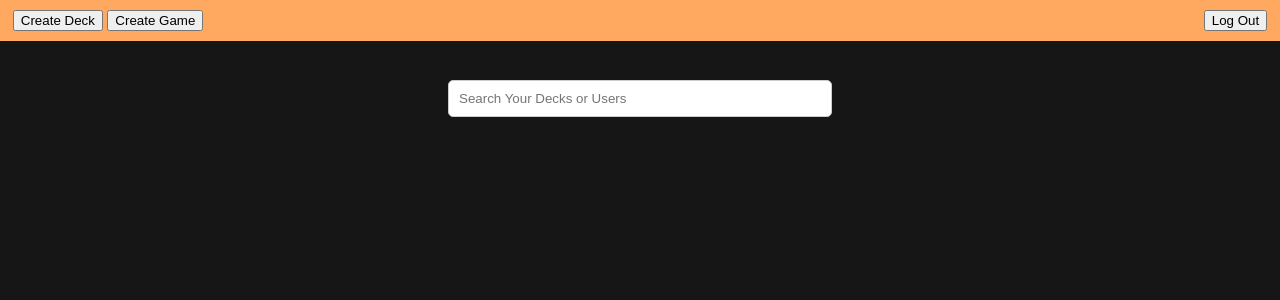
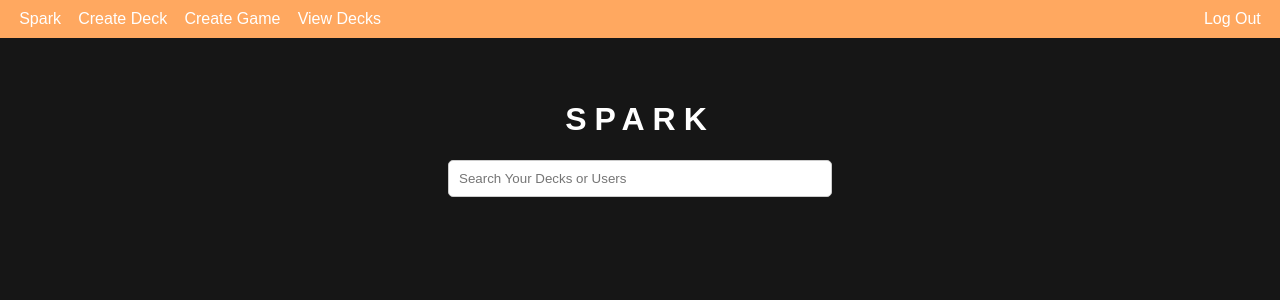
Before and after one commit to Skrite599/spark, a Flask app: page / in a window 1280 px wide. Shown: the top 300 px of the page. Run offline with Flask 3, Linux system fonts and the light colour scheme; the visitor is signed in with stand-in values (Sample User, id 1); data that the repository does not hold is empty.

Commit message:
added banner and reworked the nav bar

```diff
--- a/core/spark.py
+++ b/core/spark.py
@@ -165,11 +165,11 @@ def query_user(userQuery):
   session.close_session()
   return response
 
-def get_user(user_id, username):
+def get_user(user_id):
   response = {}
   session = SparkSession()
   opened_session = session.open_session()
-  user = get_user_from_db(user_id, username, opened_session)
+  user = get_user_from_db(user_id, opened_session)
   if not user:
     response = {
       'status': 'error',
--- a/static/css/styles.css
+++ b/static/css/styles.css
@@ -143,3 +143,56 @@ html, body {
 #user-results #header p {
     margin: 0%;
 }
+
+.banner-container {
+    display: flex;
+    justify-content: center;
+    align-items: center;
+    flex-direction: column;
+}
+
+.banner-container h1 {
+    color: #fff;
+    letter-spacing: 8px;
+}
+
+.container {
+    display: flex;
+    justify-content: center;
+    align-items: center;
+    flex-direction: column;
+    position: relative;
+    width: 50%;
+    padding-top: 10vh;
+}
+
+#banner {
+    color: #fff;
+    letter-spacing: 8px;
+    padding-top: 0vh;
+}
+
+#banner h1 {
+    color: #fff;
+    letter-spacing: 8px;
+}
+
+#search {
+    display: flex;
+    justify-content: center;
+    align-items: center;
+    flex-direction: column;
+    padding-top: 0vh;
+}
+
+.navContainer a:hover {
+    font-weight: bold;
+    cursor: pointer;
+
+}
+
+.navContainer a {
+    text-decoration: none;
+    color: inherit;
+    padding: 0vw .5vw;
+}
--- a/templates/index.html
+++ b/templates/index.html
@@ -8,26 +8,30 @@
     <body>
       <nav class="navBar">
         <div class="navContainer">
-
           <div id="right-container">
+            <a href="/">Spark</a>
             {% if loggedin %}
-            <button onclick="window.location.href='/create-deck'">Create Deck</button>
-            <button onclick="window.location.href='/create-game'">Create Game</button>
+            <a href="/create-deck">Create Deck</a>
+            <a href="/create-game">Create Game</a>
+            <a href="/decks">View Decks</a>
             {% endif %}
           </div>
           <div id="left-container">
             {% if loggedin %}
-            <button onclick="return logout(this);" id="logout">Log Out</button>
+            <a onclick="return logout(this);" id="logout">Log Out</a>
             {% endif %}
           </div>
           {% if not loggedin %}
           <div id="left-container">
-            <button onclick="window.location.href='/login'" id="login">Log In</button>
+            <a href="/login" id="login">Log In</a>
           </div>
           {% endif %}
         </div>
       </nav>
       <div id="container">
+          <div class='banner-container'>
+            <h1>SPARK</h1>
+          </div>
           <div id="search-container">
               <input type="text" id="search-input" {% if loggedin %} placeholder="Search Your Decks or Users" {% else %} placeholder="Search Users" {% endif %} oninput="return populateSearch(this);"/>
               <div id="result-container">
@@ -47,7 +51,6 @@
                     {% endfor %}
                   </ul>
                 </div>
-                {% if loggedin %}
                 <div id="user-results">
                   <div id="header">
                     <p>User(s)</p>
@@ -55,7 +58,6 @@
                   <ul id="user-list">
                   </ul>
                 </div>
-                {% endif %}
             </div>
           </div>
         </div>
--- a/templates/sign-up.html
+++ b/templates/sign-up.html
@@ -9,6 +9,7 @@
       <nav class="navBar">
         <div class="navContainer">
           <div id="right-container">
+            <button onclick="window.location.href='/'">Spark</button>
             {% if loggedin %}
             <button onclick="window.location.href='/create-deck'">Create Deck</button>
             <button onclick="window.location.href='/create-game'">Create Game</button>
--- a/views.py
+++ b/views.py
@@ -23,36 +23,49 @@ def index():
 @views.route('/create-deck')
 def create_deck():
 
+  loggedin = False
+
   if 'user_id' not in session:
     return render_template('index.html')
 
-  return render_template('create-deck.html')
+  if 'user_id' in session:
+    loggedin = True
+
+  return render_template('create-deck.html', loggedin=loggedin)
 
 
 @views.route('/deck/<deck_id>')
 def deck_profile(deck_id):
 
+  loggedin = False
+
   deck = get_deck(deck_id)
   record = get_record(deck_id)
 
-  print(record)
+  if 'user_id' in session:
+    loggedin = True
 
   deck['win'] = record['win']
   deck['loss'] = record['loss']
 
-  return render_template('deck-profile.html', deck=deck)
+  return render_template('deck-profile.html', deck=deck, loggedin=loggedin)
 
 @views.route('/create-game')
 def create_game():
 
+  loggedin = False
+
   if 'user_id' not in session:
     return render_template('index.html')
+
+  if 'user_id' in session:
+    loggedin = True
 
   user_id = session['user_id']
   decks = get_decks(user_id)
   decks = decks['decks']
 
-  return render_template('create-game.html', decks=decks)
+  return render_template('create-game.html', decks=decks, loggedin=loggedin)
 
 @views.route('/login')
 def login():
@@ -62,13 +75,33 @@ def login():
 @views.route('/user/<user_id>')
 def user_profile(user_id):
 
+  loggedin = False
+
   user = get_user(user_id)
 
   user = user['data']
 
-  return render_template('user-profile.html', user=user)
+  if 'user_id' in session:
+    loggedin = True
+
+  return render_template('user-profile.html', user=user, loggedin=loggedin)
 
 @views.route('/sign-up')
 def sign_up():
 
   return render_template('sign-up.html')
+
+@views.route('/decks')
+def decks_view():
+
+  loggedin = False
+  user_id = None
+
+  if 'user_id' in session:
+    loggedin = True
+    user_id = session['user_id']
+
+  decks = get_decks(user_id)
+  decks = decks['decks']
+
+  return render_template('decks.html', loggedin=loggedin, decks=decks)
```
Also changed, not shown: templates/create-deck.html (+5 -5 lines), templates/create-game.html (+5 -5 lines), templates/deck-profile.html (+6 -5 lines), templates/decks.html (added, +46 -0 lines), templates/user-profile.html (+19 -8 lines).
